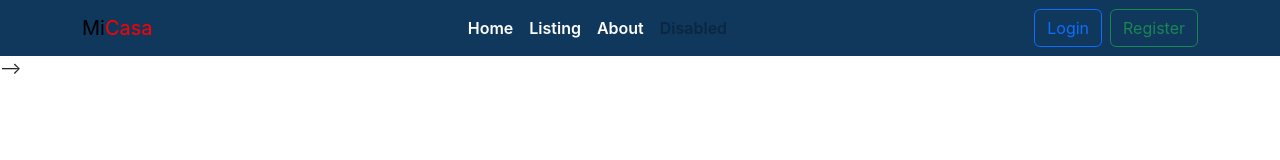
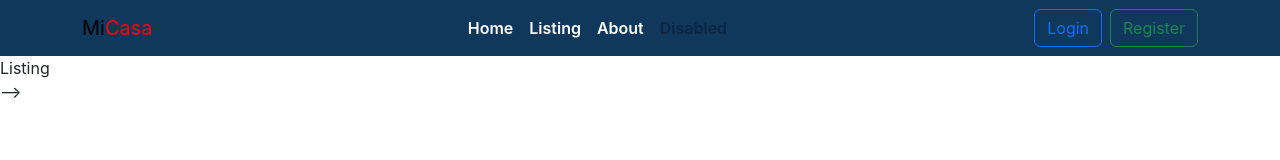
Before and after one commit to diveshthapa/first-mern-app, a React (Create React App) app: page /listing in a window 1280 px wide. Shown: the top 160 px of the page. Built offline with nearby package versions, Linux system fonts and the light colour scheme.

Commit message:
background hero image added

```diff
--- a/src/App.js
+++ b/src/App.js
@@ -6,6 +6,7 @@ import Details from './component/Home/Details';
 import Login from './component/Home/Login';
 import RegisterPage from './component/Home/RegisterPage';
 import Profilepage from './component/Home/Profilepage';
+import Listing from './pages/Listing';
 
 
 function App() {
@@ -16,8 +17,9 @@ function App() {
       <Route path='/' element={<Homepage />}/>
       <Route path='/acc' element={<Details />}/>
       <Route path='/login' element={<Login />}/>
+      <Route path='/profilepage' element={<Profilepage/>}/>
       <Route path='/register' element={<RegisterPage/>}/>
-      <Route path='/profilepage' element={<Profilepage/>}/>
+      <Route path='/listing' element={<Listing/>}/>
     </Routes>
     </BrowserRouter>
   );
--- /dev/null
+++ b/src/pages/Listing.jsx
@@ -0,0 +1,9 @@
+import React from 'react'
+
+const Listing = () => {
+  return (
+    <div>Listing</div>
+  )
+}
+
+export default Listing
```
Also changed, not shown: src/images/home.png.
